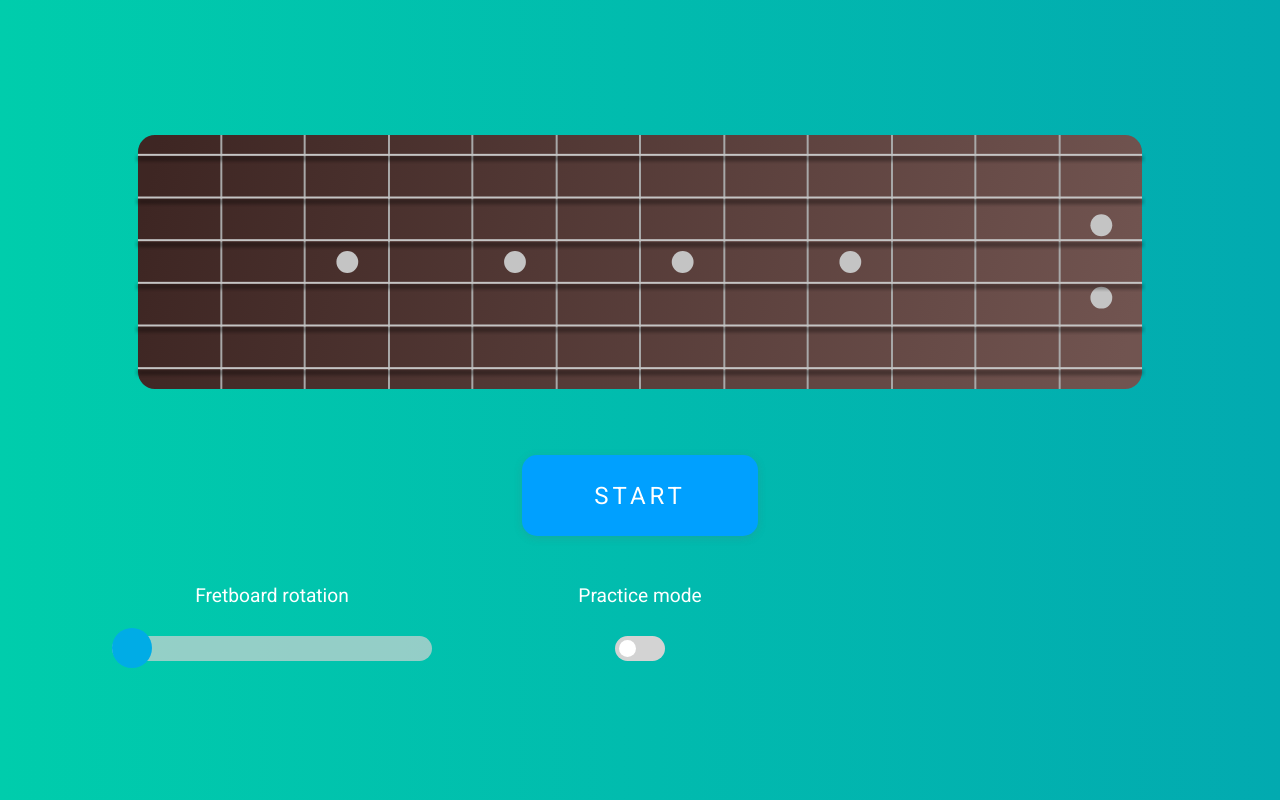
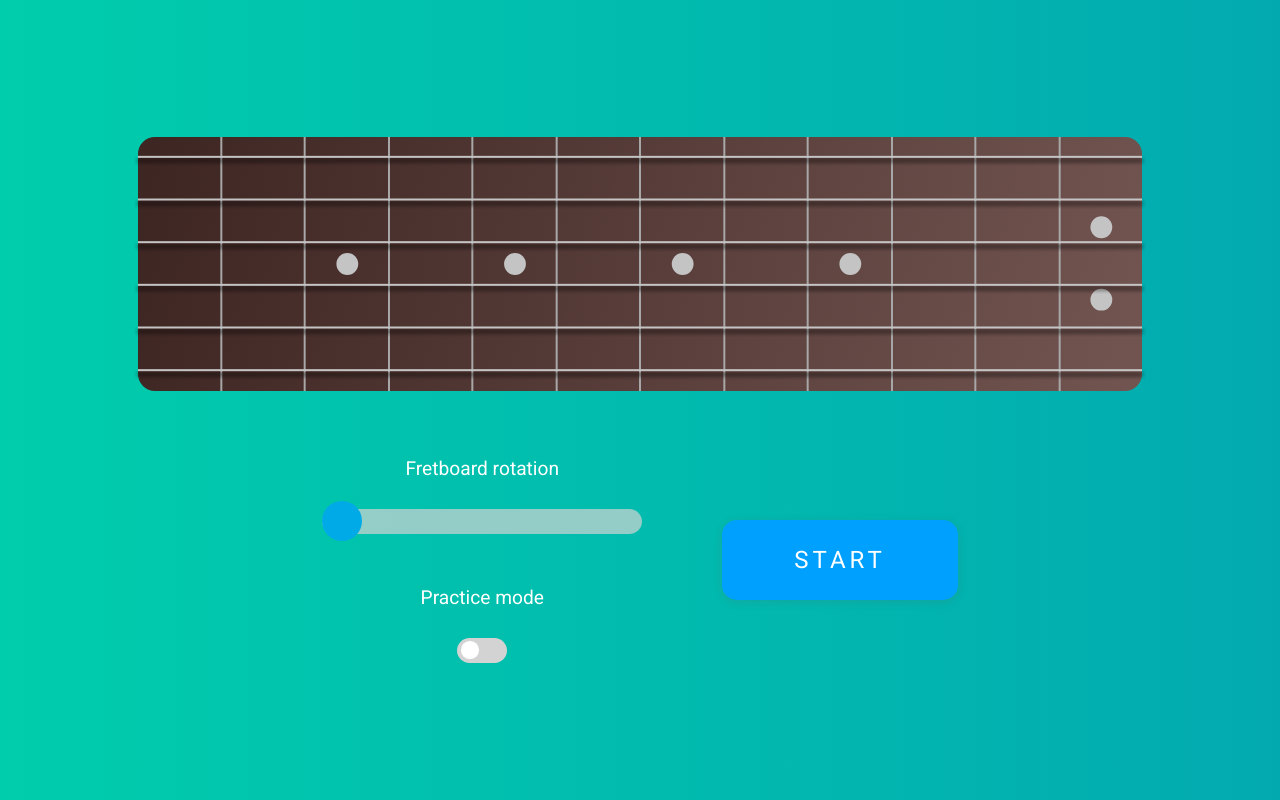
Before and after one commit to jikol1906/fretboard-learner, a React (Create React App) app: page / in a window 1280 px wide. Built offline with nearby package versions, Linux system fonts and the light colour scheme.

Commit message:
rearranged menu

```diff
--- a/src/containers/Menu/Menu.tsx
+++ b/src/containers/Menu/Menu.tsx
@@ -19,11 +19,11 @@ const Menu: React.FunctionComponent<IMenuProps> = (props) => {
 
   return (
       <StyledMenu>
-          <Button style={{gridArea:'a1'}} fontSize='1.5em' onClick={e => dispatch(setGameStarted(true))}>START</Button>
-          <div style={{gridArea:'a2'}}>
+          <div style={{gridArea:'a1'}}>
             <Label htmlFor="rotation">Fretboard rotation</Label>
             <Range  onChange={e => dispatch(setFretboardRotation(+e.target.value))} type="range" min="0" max="70" value={rotation} step="1" id="rotation"/>
           </div>
+          <Button style={{gridArea:'a2'}} fontSize='1.5em' onClick={e => dispatch(setGameStarted(true))}>START</Button>
           <div style={{gridArea:'a3', textAlign:'center'}}>
             <Label htmlFor="checkbox">Practice mode</Label>
             <Checkbox id="checkbox" onChange={(e) => dispatch(setPracticemode(e.target.checked))}/>
--- a/src/containers/Menu/MenuStyles.ts
+++ b/src/containers/Menu/MenuStyles.ts
@@ -4,12 +4,13 @@ export const StyledMenu = styled.div`
     display: grid;
     padding: 0 2em;
     grid-template-areas:
-        "a1 a1 a1"
-        "a2 a3 a4";
-    grid-template-columns: repeat(3,1fr);
-    justify-items: center;
+        "a1 a2"
+        "a3 a2";
+    grid-template-columns: repeat(2,auto);
+
+    align-items: center;
     justify-content: center;
     font-size: min(1.7vw,1rem);
     grid-row-gap: 3em;
-    grid-column-gap: 3em;
+    grid-column-gap: 5em;
 `
```
